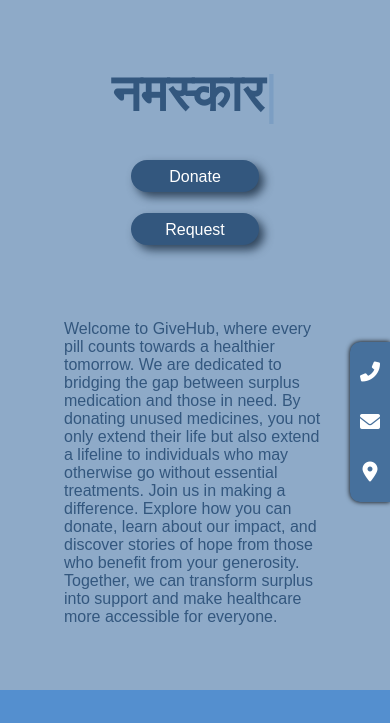
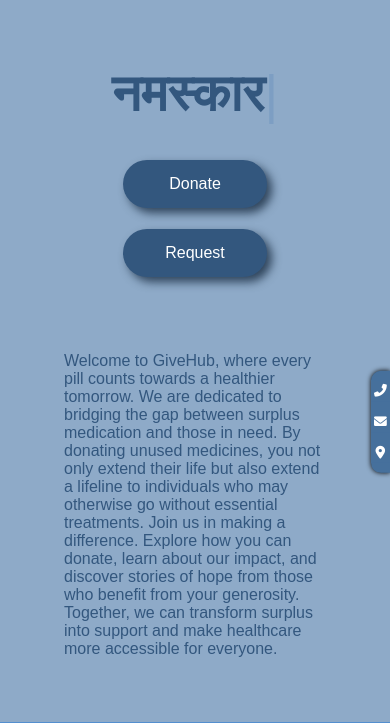
Before and after one commit to pratik-zzz/GiveHub, a Flask app: page / in a window 390 px wide. Shown: the top 723 px of the page. Run offline with Flask 3, Linux system fonts and the light colour scheme; some libraries are stand-ins or nearby versions.

Commit message:
Changed size of buttons
1. Increased size of donate and request buttons.
2. Decreased size of help icons.

```diff
--- a/static/css/styles.css
+++ b/static/css/styles.css
@@ -638,8 +638,8 @@
     }
     .buttons .button {
         font-size: 1rem !important;
-        height: 2rem; /* Explicitly set a smaller height */
-        width: 8rem; /* Adjust width to maintain proportion */
+        height: 3rem; /* Explicitly set a smaller height */
+        width: 9rem; /* Adjust width to maintain proportion */
         padding: 0.5rem; /* Reduced padding */
         margin-bottom: 0.3rem; /* Additional reduction in vertical space */
     }
@@ -689,6 +689,12 @@
         margin-top: 0;
         margin-bottom: 0rem;
         padding: 1.5rem 1rem;
+    }
+
+    .icon {
+        height: 1.3rem;
+        width: 1.2rem;
+        font-size: 0.8rem;
     }
 
     #contact.site-footer {
--- a/templates/index.html
+++ b/templates/index.html
@@ -160,7 +160,7 @@
         <!-- Help Button start -->
 
     <div class="help-button">
-        <div class="icon phone" onclick="showHelp('phone')"><i class="fas fa-phone-alt"></i></div>
+        <div class="icon phone " onclick="showHelp('phone')"><i class="fas fa-phone-alt"></i></div>
         <div class="icon email" onclick="showHelp('email')"><i class="fas fa-envelope"></i></div>
         <div class="icon location" onclick="showHelp('location')"><i class="fas fa-map-marker-alt"></i></div>
     </div>
```
